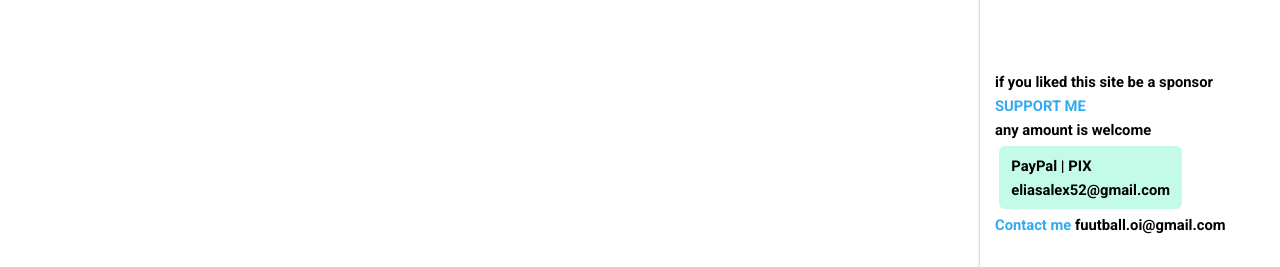
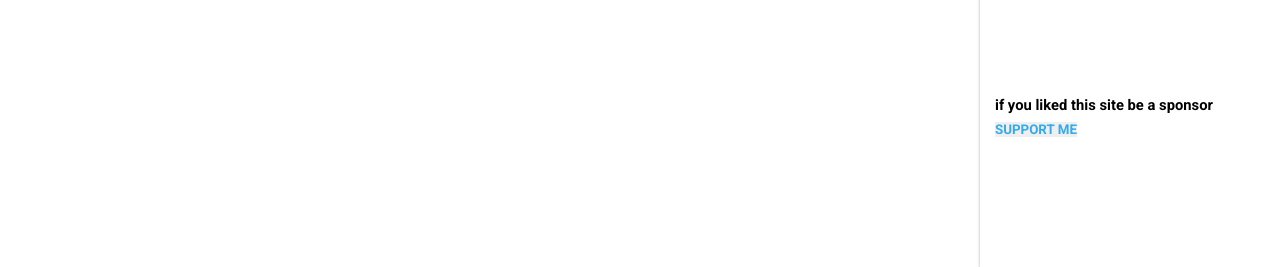
Before and after one commit to eliasalexandre/fuutball, a Next.js app: page / in a window 1280 px wide. Shown: the part 533-800 px from the top of the page. Built offline with nearby package versions, Linux system fonts and the light colour scheme.

Commit message:
feat: Sponsor panel transition on hidden

```diff
--- a/src/pages/index.tsx
+++ b/src/pages/index.tsx
@@ -1,11 +1,18 @@
 import Head from "next/head";
 import Link from "next/link";
+import { useState } from "react";
 import { FiX } from "react-icons/fi";
 
 import Header from "../components/Header";
 import styles from "../styles/pages/Home.module.scss";
 
 export default function Home() {
+  const [isSponsorPanelOpen, setIsSponsorPanelOpen] = useState(false);
+
+  function changeSponsorPanelState() {
+    setIsSponsorPanelOpen(!isSponsorPanelOpen);
+  }
+
   return (
     <div className={styles.container}>
       <Head>
@@ -75,7 +82,12 @@ export default function Home() {
 
               <footer>
                 <p>if you liked this site be a sponsor</p>
+                <button type="button" onClick={changeSponsorPanelState}>
                   <strong>SUPPORT ME</strong>
+                </button>
+                <div
+                  className={isSponsorPanelOpen ? styles.close : styles.open}
+                >
                   <div className={styles.sponsor}>
                     <p>any amount is welcome</p>
                     <section>
@@ -86,7 +98,10 @@ export default function Home() {
                     </section>
                   </div>
                   <strong>Contact me</strong>{" "}
-                <a href="mailto:fuutball.oi@gmail.com">fuutball.oi@gmail.com</a>
+                  <a href="mailto:fuutball.oi@gmail.com">
+                    fuutball.oi@gmail.com
+                  </a>
+                </div>
               </footer>
             </div>
           </aside>
--- a/src/styles/globals.css
+++ b/src/styles/globals.css
@@ -37,6 +37,7 @@ body {
   --secondary-fork: #2ea4;
 
   --panel-shadow: 0 1px 3px 0 rgba(0, 0, 0, 0.3);
+  --global-transition: 0.6s all cubic-bezier(0.4, 0, 0.2, 1);
 }
 
 button {
--- a/src/styles/pages/Home.module.scss
+++ b/src/styles/pages/Home.module.scss
@@ -28,6 +28,7 @@
   overflow-y: auto;
 
   box-shadow: var(--panel-shadow);
+  transition: var(--global-transition);
 
   > div.asideLimit {
     max-width: 270px;
@@ -99,12 +100,23 @@
     }
 
     > footer {
+      transition: 0.6s all cubic-bezier(0.4, 0, 0.2, 1);
+
       line-height: 24px;
-      > strong {
+      button > strong {
         color: #33aaee;
       }
 
-      > div {
+      div {
+        transition: var(--global-transition);
+      }
+
+      > div.close {
+        visibility: visible;
+        > strong {
+          color: #33aaee;
+        }
+
         section {
           display: flex;
           flex-wrap: wrap;
@@ -116,6 +128,9 @@
             margin: 0.3rem;
           }
         }
+      }
+      > div.open {
+        visibility: hidden;
       }
     }
   }
```
Lines whose indentation alone changed are shown as unchanged.
